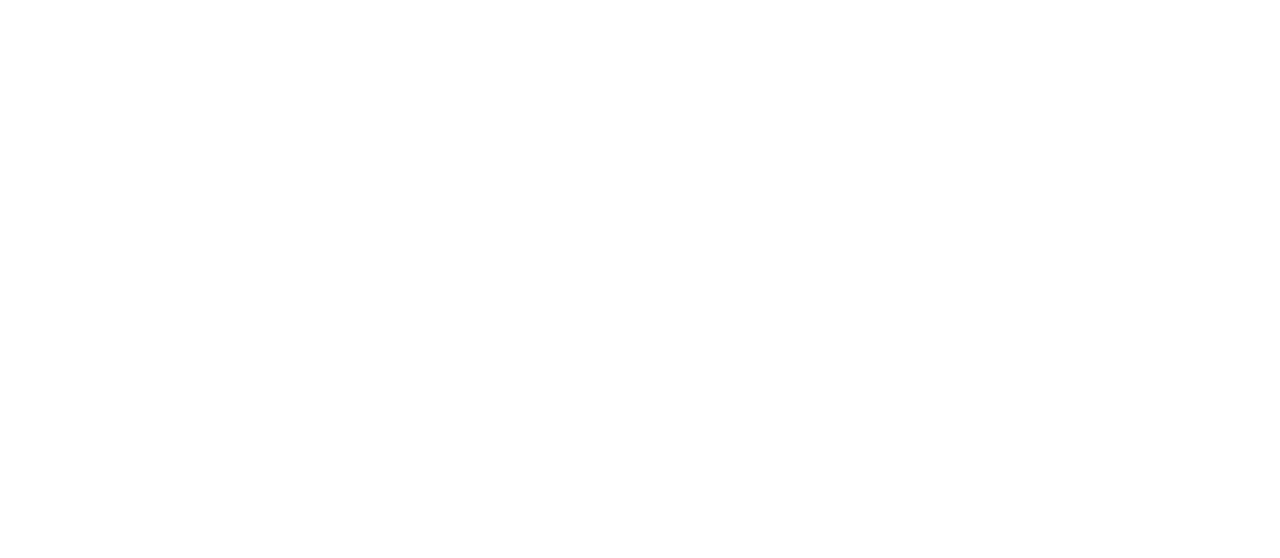
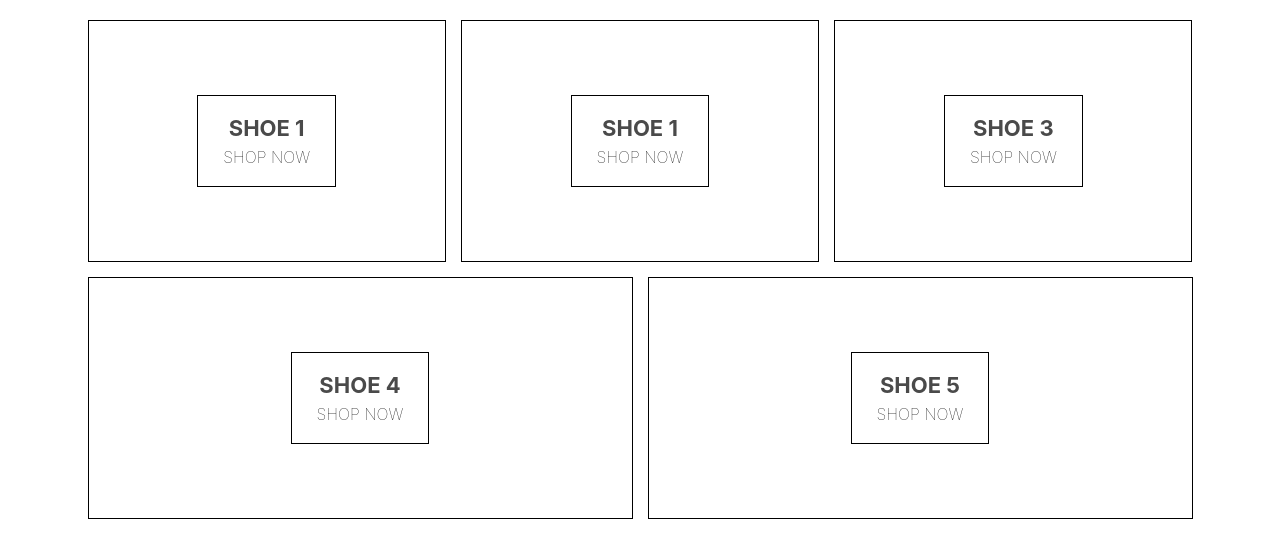
Before and after one commit to octangroup/sneakers-app, a React (Create React App) app: page / in a window 1280 px wide. Shown: the top 558 px of the page. Built offline with nearby package versions, Linux system fonts and the light colour scheme.

Commit message:
Load Homepage inside App

```diff
--- a/src/App.js
+++ b/src/App.js
@@ -1,10 +1,11 @@
 import React from 'react';
+import HomePage from './components/homepage.component';
 import './App.css';
 
 function App() {
   return (
     <div>
-
+      <HomePage />
     </div>
   );
 }
```
Also changed, not shown: 1 other file (tests, documents, lock files or other folders).
